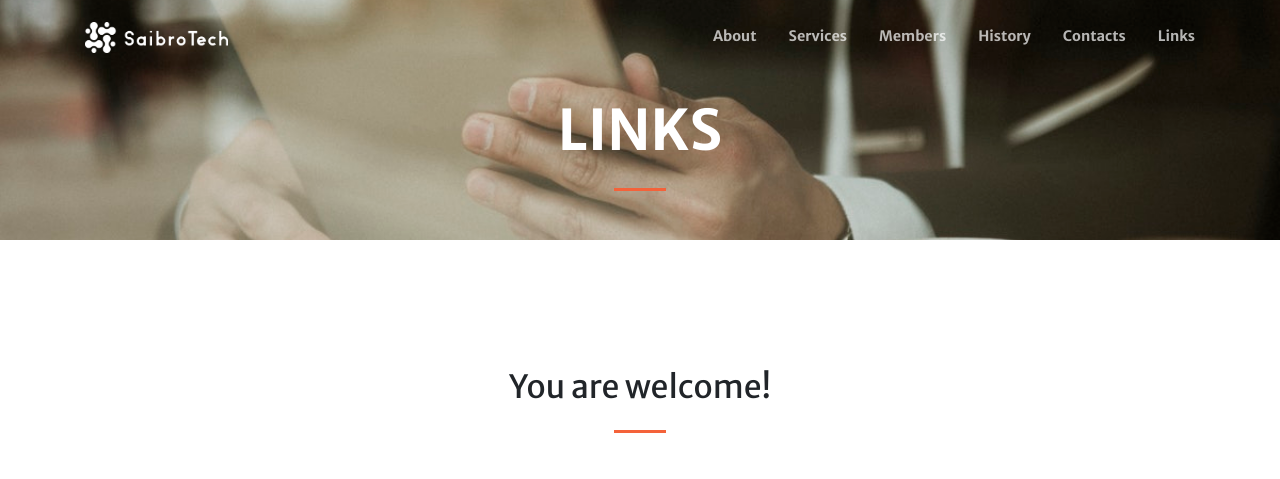
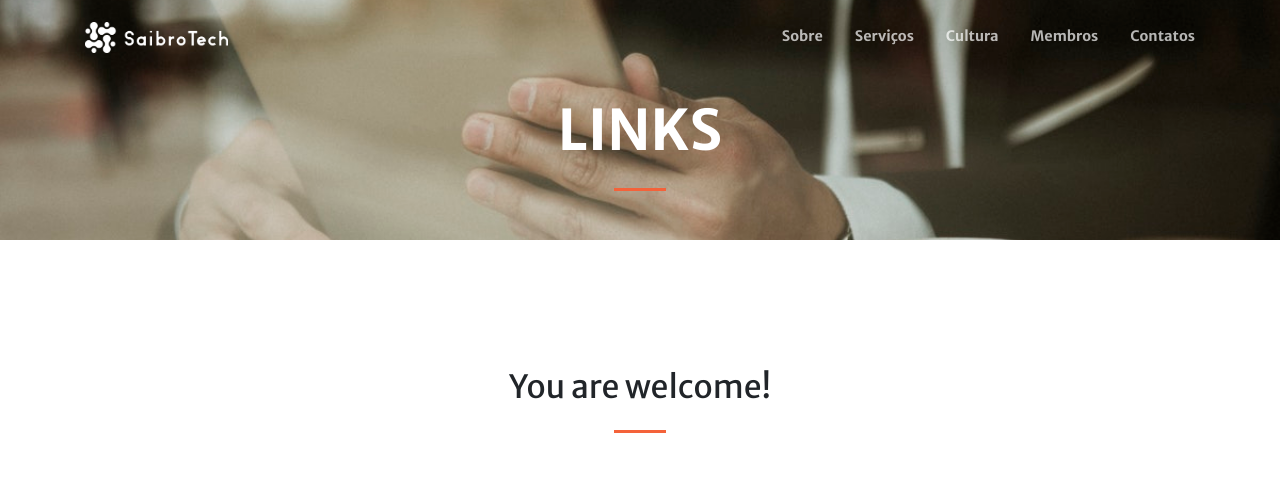
Before and after one commit to saibrotech/site, a Jekyll site: the page built from links.md, in a window 1280 px wide. Shown: the top 479 px of the page. Built offline with Jekyll 4.4.1, drawn with Linux system fonts in a browser that asks for light colours.

Commit message:
CU-7bjmx4_Adjust-menu-options_Nicole-Buitoni (#9)
* adjusted menu

* adjust menu and updtae readme

Co-authored-by: gutivalente <78234245+gutivalente@users.noreply.github.com>

```diff
--- a/_data/menus.yml
+++ b/_data/menus.yml
@@ -3,15 +3,13 @@
 # However on github-pages custom plugins are disabled, and the script doesn't
 # run. So please, fill in any custom menu entry here.
 header:
-- title: About
-  url: /#about
-- title: Services
-  url: /#services
-- title: Members
-  url: /#members
-- title: History
-  url: /#timeline
-- title: Contacts
-  url: /#contacts
-- title: Links
-  url: /links
+- title: Sobre
+  url: /#sobre
+- title: Serviços
+  url: /#servicos
+- title: Cultura
+  url: /#cultura
+- title: Membros
+  url: /#membros
+- title: Contatos
+  url: /#contatos
```
Also changed, not shown: index.md (+8 -6 lines), README.md.
